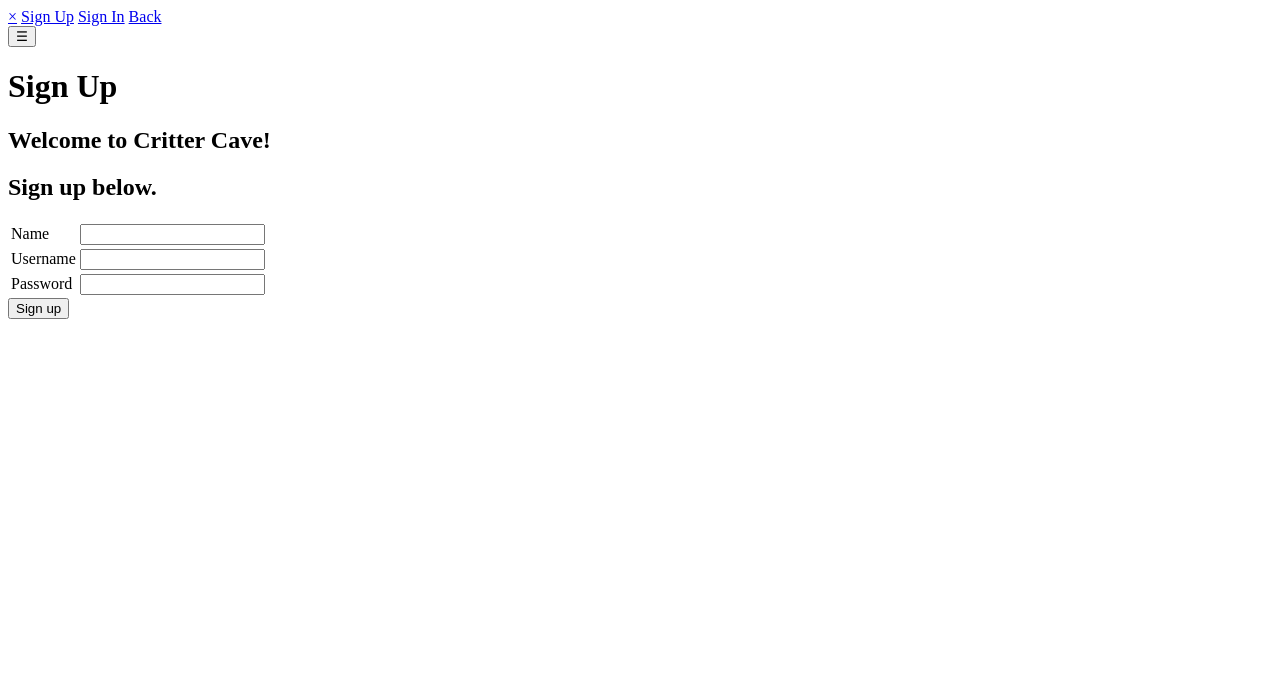
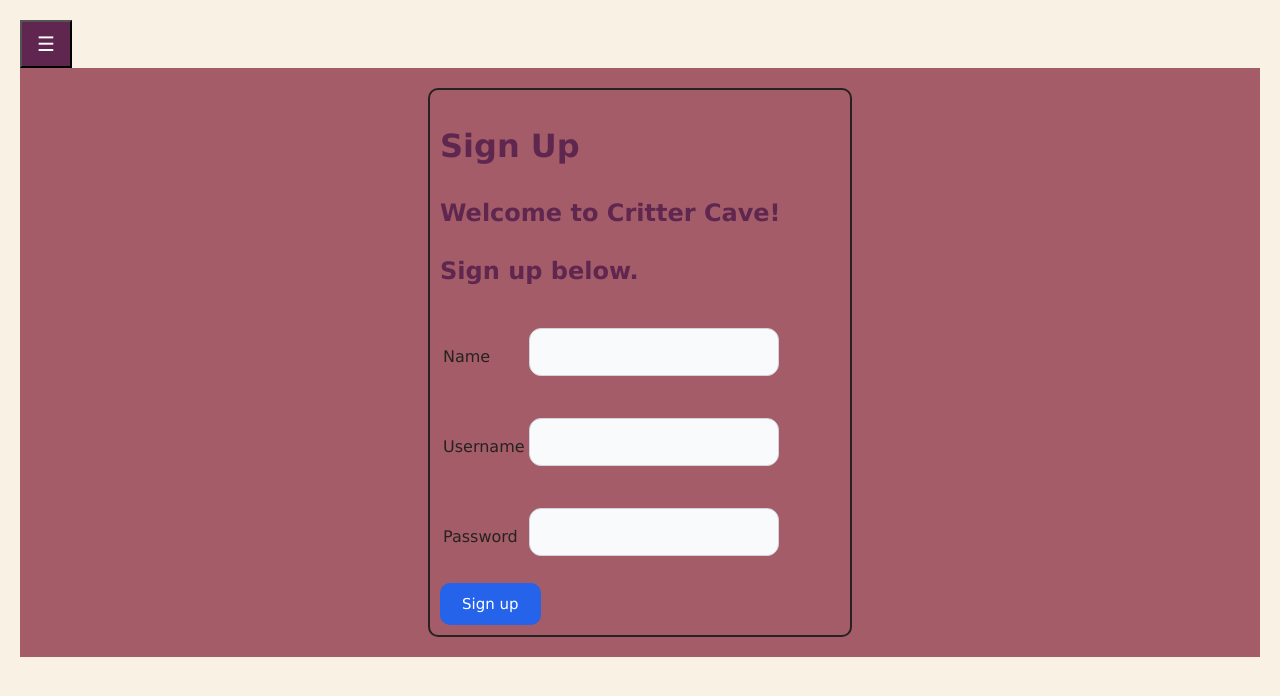
Before and after one commit to megdugan/CritterCave, a Flask app: page /signup/ in a window 1280 px wide. Shown: the top 696 px of the page. Run offline with Flask 3, Linux system fonts and the light colour scheme.

Commit message:
fixed error

```diff
--- a/static/style.css
+++ b/static/style.css
@@ -1,14 +1,6 @@
 @import url("colors.css");
 
-<<<<<<< HEAD
-/* CSS Variables --------------------- */
-HTML {
-    --color-header: #0073e6;
-    --color-alert: #b51963;
-    --color-nav-fg: white;
-    --font-family: Verdana;
-    font-family: var(--font-family)
-=======
+
 /* ======================================================
    BASE & TYPOGRAPHY
 ====================================================== */
@@ -16,7 +8,6 @@
 html, body, p, label, input, select, textarea, button, a,
 h1, h2, h3, h4, h5, h6, li, span, div {
     font-family: var(--font-family);
->>>>>>> ae97479ef6c08b58c33430b2fbafd644a2f97044
 }
 
 html {
@@ -208,11 +199,7 @@
     background: var(--accent-rosewood);
 }
 
-#main {
-    transition: margin-left 0.5s;
-    padding: 20px;
-    margin: 0;
-}
+
 
 /* ======================================================
    LOGIN CONTAINER
```
Also changed, not shown: templates/base.html (+4 -13 lines), templates/profile.html (+0 -7 lines).
